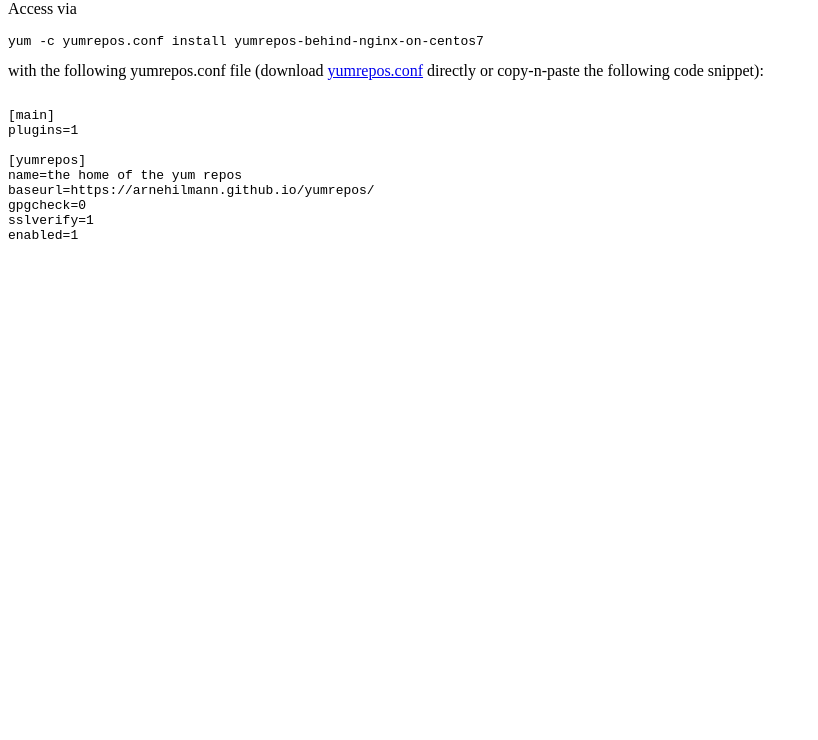
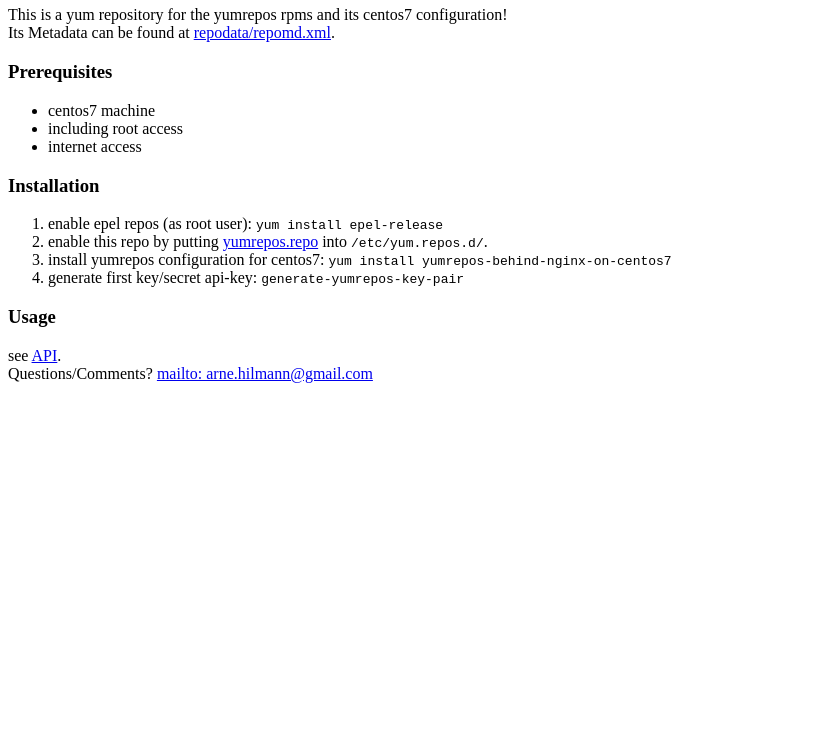
Before and after one commit to arnehilmann/yumrepos, a plain HTML site: page index.html in a window 1280 px wide. Shown: the part 60-800 px from the top of the page, without its empty margins (0-818 px from the left). Drawn offline with Linux system fonts and the light colour scheme.

Commit message:
improve installation description

```diff
--- a/index.html
+++ b/index.html
@@ -1,28 +1,32 @@
 <html>
 
 <body>
-    <p>
-    This is a yum repository for the yumrepos rpms and its centos7 configuration! <br/>
-    Its Metadata can be found at <a href="repodata/repomd.xml">repodata/repomd.xml</a>.
-    </p>
+    <div>
+        <h1>YumRepos Repo</h1>
+        <p>
+        This is a yum repository for the yumrepos rpms and its centos7 configuration! <br/>
+        Its Metadata can be found at <a href="repodata/repomd.xml">repodata/repomd.xml</a>.
+        </p>
 
-    <p>
-    Access via
-    <pre><code>yum -c yumrepos.conf install yumrepos-behind-nginx-on-centos7</code></pre>
-    with the following yumrepos.conf file (download <a href="yumrepos.conf">yumrepos.conf</a>
-    directly or copy-n-paste the following code snippet):
-    <pre><code>
-[main]
-plugins=1
+        <h3>Prerequisites</h3>
+        <ul>
+            <li>centos7 machine</li>
+            <li>including root access</li>
+            <li>internet access</li>
+        </ul>
 
-[yumrepos]
-name=the home of the yum repos
-baseurl=https://arnehilmann.github.io/yumrepos/
-gpgcheck=0
-sslverify=1
-enabled=1
-    </code></pre>
-    </p>
+        <h3>Installation</h3>
+        <ol>
+            <li>enable epel repos (as root user): <code>yum install epel-release</code></li>
+            <li>enable this repo by putting <a href="yumrepos.repo">yumrepos.repo</a> into <code>/etc/yum.repos.d/</code>.</li>
+            <li>install yumrepos configuration for centos7: <code>yum install yumrepos-behind-nginx-on-centos7</code></li>
+            <li>generate first key/secret api-key: <code>generate-yumrepos-key-pair</code></li>
+        </ol>
 
+        <h3>Usage</h3>
+        see <a href="https://github.com/arnehilmann/yumrepos#rest-api">API</a>.
+    </div>
+
+    <div>Questions/Comments? <a href="mailto:arne.hilmann@gmail.com">mailto: arne.hilmann@gmail.com</a></div>
 </body>
 </html>
```
Also changed, not shown: 2 other files.
